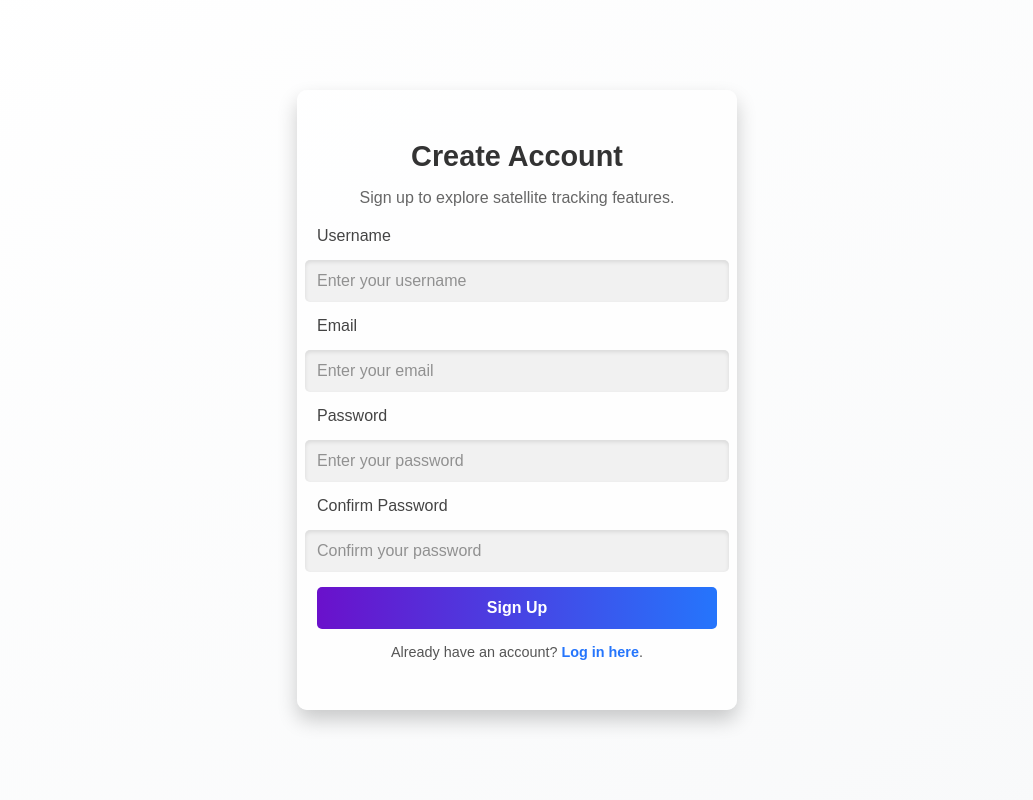
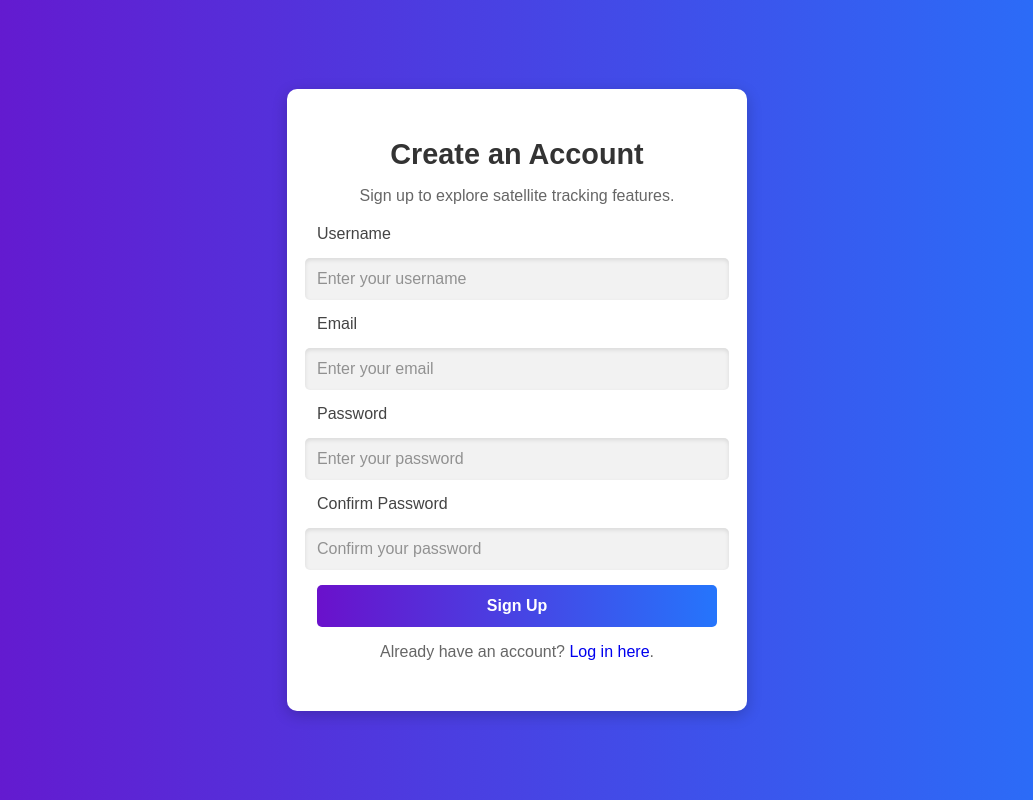
Before and after one commit to nexusprime-hak/UTS-ET1203-Pemrograman, a Flask app: page /register in a window 1280 px wide. Shown: the whole page, without its empty margins (123-1156 px from the left). Run offline with Flask 3, Linux system fonts and the light colour scheme.

Commit message:
repair: repair background for login and register page

```diff
--- a/login_register/static/style.css
+++ b/login_register/static/style.css
@@ -281,3 +281,24 @@ a:hover {
 .brand-logos img:hover {
     opacity: 1;
 }
+
+/* Background for Login and Register Pages */
+body.login-page, body.register-page {
+    background: linear-gradient(to right, #6a11cb, #2575fc);
+    color: #fff;
+    display: flex;
+    justify-content: center;
+    align-items: center;
+    height: 100vh;
+    margin: 0;
+}
+
+/* Container Styling for Login/Register */
+.container {
+    background: #fff;
+    padding: 30px;
+    border-radius: 10px;
+    box-shadow: 0 4px 15px rgba(0, 0, 0, 0.2);
+    text-align: center;
+    width: 400px;
+}
--- a/login_register/templates/register.html
+++ b/login_register/templates/register.html
@@ -6,29 +6,22 @@
     <title>Register - Satellite Tracker</title>
     <link rel="stylesheet" href="{{ url_for('static', filename='style.css') }}">
 </head>
-<body>
+<body class="register-page">
     <div class="container">
-        <h1>Create Account</h1>
+        <h1>Create an Account</h1>
         <p>Sign up to explore satellite tracking features.</p>
         <form action="/register" method="post">
             <label for="username">Username</label>
             <input type="text" id="username" name="username" placeholder="Enter your username" required>
-
             <label for="email">Email</label>
             <input type="email" id="email" name="email" placeholder="Enter your email" required>
-
             <label for="password">Password</label>
             <input type="password" id="password" name="password" placeholder="Enter your password" required>
-
             <label for="confirm-password">Confirm Password</label>
             <input type="password" id="confirm-password" name="confirm_password" placeholder="Confirm your password" required>
-
             <button type="submit">Sign Up</button>
         </form>
-
-        <p class="switch-page">
-            Already have an account? <a href="/">Log in here</a>.
-        </p>
+        <p>Already have an account? <a href="/">Log in here</a>.</p>
     </div>
 </body>
 </html>
```
Also changed, not shown: login_register/templates/login.html (+2 -7 lines).
